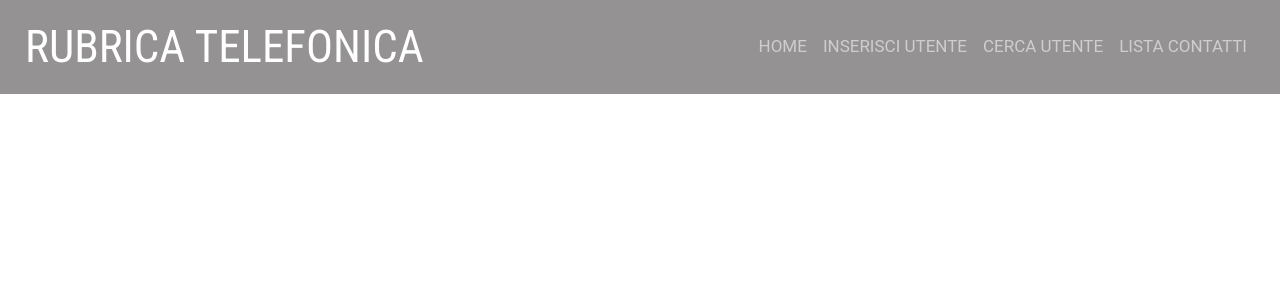
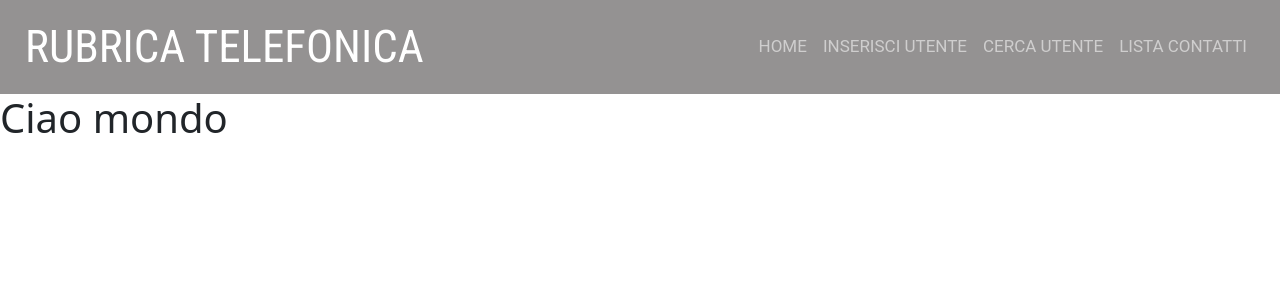
Before and after one commit to Erunernew74/RubricaReact, a React (Create React App) app: page / in a window 1280 px wide. Shown: the top 300 px of the page. Built offline with nearby package versions, Linux system fonts and the light colour scheme.

Commit message:
Non so se sono riuscito ad inserire tutto

```diff
--- a/src/pages/Home.js
+++ b/src/pages/Home.js
@@ -3,7 +3,7 @@ import React from 'react'
 function Home() {
     return (
         <div>
-
+            <h1>Ciao mondo</h1>
         </div>
     )
 }
```
